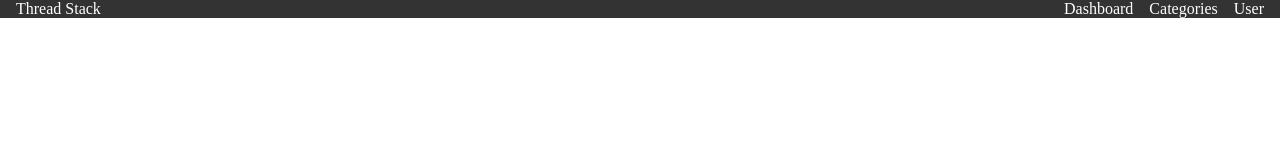
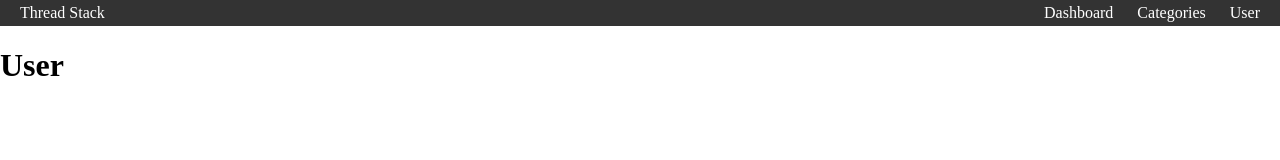
Before and after one commit to haladdin13/phase-4-project-thread-stack, a React app in the folder client/: page /user in a window 1280 px wide. Built offline with nearby package versions, Linux system fonts and the light colour scheme.

Commit message:
integrated React router to NavBar and fixed errors

```diff
--- a/client/package.json
+++ b/client/package.json
@@ -9,7 +9,7 @@
     "@testing-library/user-event": "^13.5.0",
     "react": "^18.2.0",
     "react-dom": "^18.2.0",
-    "react-router-dom": "^5.2.0",
+    "react-router-dom": "^6.3.0",
     "react-scripts": "5.0.1",
     "web-vitals": "^2.1.4"
   },
--- a/client/src/components/App.js
+++ b/client/src/components/App.js
@@ -1,10 +1,10 @@
 import React, { useEffect, useState } from "react";
-import { Switch, Route } from "react-router-dom";
+import { Switch, Route, Routes } from "react-router-dom";
 
 
-// import Dashboard from "./components/Dashboard";
-// import Category from "./components/Category";
-// import User from "./components/User";
+import Dashboard from "./Dashboard";
+import Category from "./Category";
+import User from "./User";
 // import GroupThread from "./components/GroupThread";
 // import Thread from "./components/Thread";
 // import Post from "./components/Post";
@@ -14,14 +14,23 @@ import Navbar from "./Navbar";
 
 
 function App() {
+  // const [categories, setCategories] = useState([]);
 
-  const [categories, setCategories] = useState([]);
+  return (
+    <>
+      <Navbar />
+      <div className="container">
+        <Routes>
+          <Route path='/' element={<Dashboard />} />
+          <Route path='/dashboard' element={<Dashboard />} />
+          <Route path='/category' element={<Category />} />
+          <Route path='/user' element={<User />} />
 
-  return <div>
-    {/* <Route path = "/" element = {<Dashboard />} />
-    <Route path = "/categories" element = {<Category categories={categories}/>} /> */}
-    <Navbar />
-  </div>
+        </Routes>
+      </div>
+    </>
+  )
+
 }
 
 export default App;
--- a/client/src/components/Dashboard.jsx
+++ b/client/src/components/Dashboard.jsx
@@ -0,0 +1,10 @@
+import React from 'react';
+
+
+function Dashboard(){
+    return<div>
+        <h1>Dashboard</h1>
+    </div>
+}
+
+export default Dashboard;
--- a/client/src/components/Navbar.jsx
+++ b/client/src/components/Navbar.jsx
@@ -1,16 +1,30 @@
-export default function Navbar(){
-    return <nav className="nav">
-        <a href='/' className="site-title">Thread Stack</a>
+import React, { useImperativeHandle } from 'react';
+import { Link, useMatch, useResolvedPath } from "react-router-dom"
+
+function Navbar(){
+    return (<nav className="nav">
+        <Link to='/' className="site-title">
+            Thread Stack
+        </Link>
         <ul>
-            <li>
-                <a href="/dashboard">Dashboard</a>
-            </li>
-            <li>
-                <a href="/categories">Categories</a>
-            </li>
-            <li>
-                <a href="/user">User</a>
-            </li>
+           <CustomLink to="/dashboard">Dashboard</CustomLink>
+           <CustomLink to="/category">Categories</CustomLink>
+           <CustomLink to="/user">User</CustomLink>
         </ul>
     </nav>
+    )
 }
+
+function CustomLink({to, children, ...props }){
+    const resolvedPath = useResolvedPath(to)
+    const isActive = useMatch({ path: resolvedPath.pathname })
+    return(
+        <li className={isActive === to ? "active" : ""}>
+            <Link to={to} {...props}>
+                {children}
+            </Link>
+        </li>
+    )
+}
+
+export default Navbar;
--- a/client/src/components/User.jsx
+++ b/client/src/components/User.jsx
@@ -0,0 +1,10 @@
+import React from 'react';
+
+
+function User(){
+    return<div>
+        <h1>User</h1>
+    </div>
+}
+
+export default User;
--- a/client/src/index.js
+++ b/client/src/index.js
@@ -3,7 +3,8 @@ import App from "./components/App";
 import "./index.css";
 import { createRoot } from "react-dom/client";
 import './styles.css'
+import { BrowserRouter } from "react-router-dom"
 
 const container = document.getElementById("root");
 const root = createRoot(container);
-root.render(<App />);
+root.render(<BrowserRouter><App /></BrowserRouter>);
--- a/client/src/styles.css
+++ b/client/src/styles.css
@@ -11,7 +11,7 @@ body{
     color: white;
     display: flex;
     justify-content: space-between;
-    align-items: center;
+    align-items: stretch;
     gap: 2rem;
     padding: 0 1rem;
 }
@@ -27,5 +27,18 @@ body{
 .nav a{
     color:inherit;
     text-decoration: none;
+    height: 100%;
+    display: flex;
+    align-items: center;
+    padding: .25rem;
 
 }
+
+.nav li.active{
+    background-color: #555;
+
+}
+
+.nav li:hover{
+    background-color: #777;
+}
```
